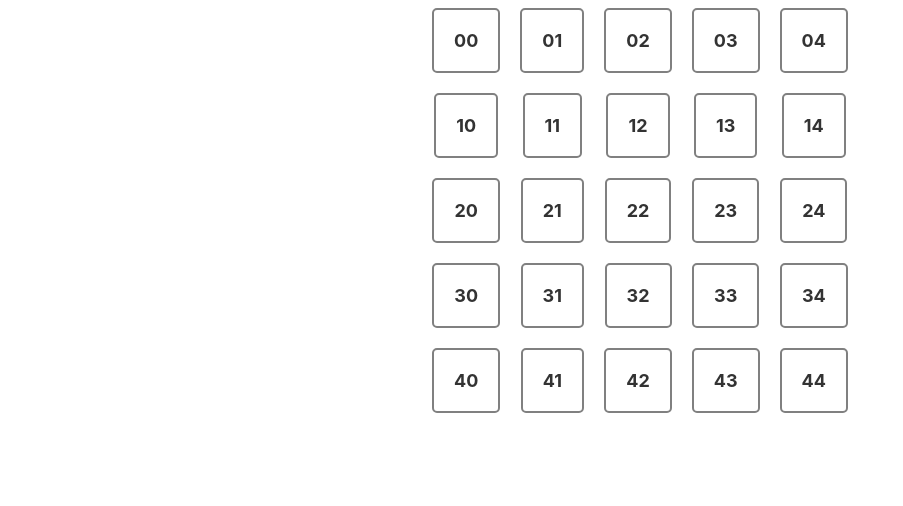
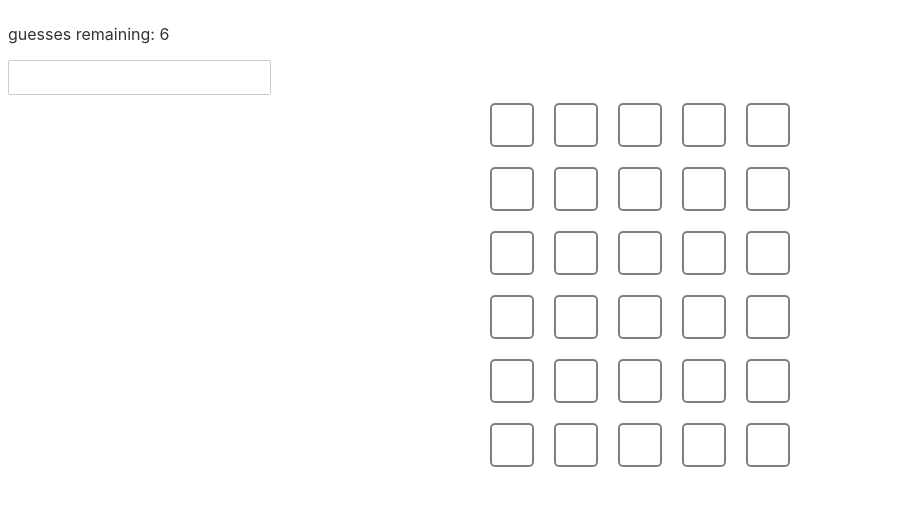
Before and after one commit to Joshswooft/wordle, a Svelte app: page / in a window 1280 px wide. Shown: the top 506 px of the page, without its empty margins (0-903 px from the left). Built offline with nearby package versions, Linux system fonts and the light colour scheme.

Commit message:
feat: add conditions for win/lose

```diff
--- a/src/App.svelte
+++ b/src/App.svelte
@@ -1,17 +1,70 @@
 <script lang="ts">
-	const boardSizeX = 5;
-	const boardSizeY = 5;
+
+	let previousGuesses = [];
+	let guess = "";
+	const mapping = {};
+	const fakeWord = "world";
+	const boardSizeX = fakeWord.length;
+
+	let currentGuessAttempt = 0;
+	const totalGuessAttempt = 6;
+
+	function onSubmit(e) {
+		e.preventDefault();
+		console.log(guess);
+
+		if (guess === fakeWord) {
+			alert("you are a winner")
+			// TODO: fire off some confetti
+			return
+		}
+
+		previousGuesses.push(guess);
+		currentGuessAttempt++;
+		if (currentGuessAttempt === totalGuessAttempt) {
+			alert("you lost!")
+			return
+		}
+
+		const letters = guess.split("")
+
+		letters.forEach((letter, i) => {
+			// yellow if letter is present in word
+			const isPresent = fakeWord.includes(letter);
+			// green if letter is present AND in correct position
+			if (isPresent) {
+				const isCorrectPosition = fakeWord.charAt(i) === letter
+
+				if (isCorrectPosition) {
+					mapping[letter] = "green"
+					return
+				}
+				mapping[letter] = "yellow"
+			}
+			mapping[letter] = "grey"
+		});
+
+	}
 
 </script>
 
 <main>
-	<div class="grid">
-		{#each Array(boardSizeY) as _, row (row)}
-			{#each Array(boardSizeX) as _, col (col)}
-				<div class="grid-item">{row}{col}</div>
+	<form on:submit={onSubmit}>
+		<p>guesses remaining: {totalGuessAttempt - currentGuessAttempt}</p>
+		<input type="text" bind:value={guess} />
+		<div class="grid">
+			{#each Array(totalGuessAttempt) as _, row (row)}
+				{#each Array(boardSizeX) as _, col (col)}
+				<!-- TODO: fill the characters on the board -->
+					{#if row === currentGuessAttempt && col < guess.length && guess}
+						<div class="grid-item">{guess[col]}</div>
+					{:else}
+						<div class="grid-item"></div>
+					{/if}
+				{/each}
 			{/each}
-		{/each}
-	</div>
+		</div>
+	</form>
 </main>
 
 <style>
@@ -34,5 +87,6 @@
 		text-align: center;
 		justify-self: center;
 		padding: 20px;
+		text-transform: uppercase;
 	}
 </style>
```
